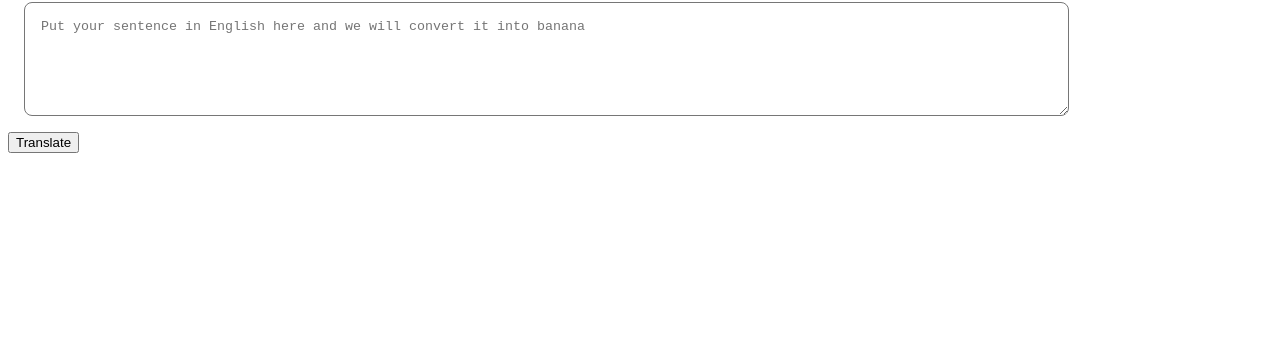
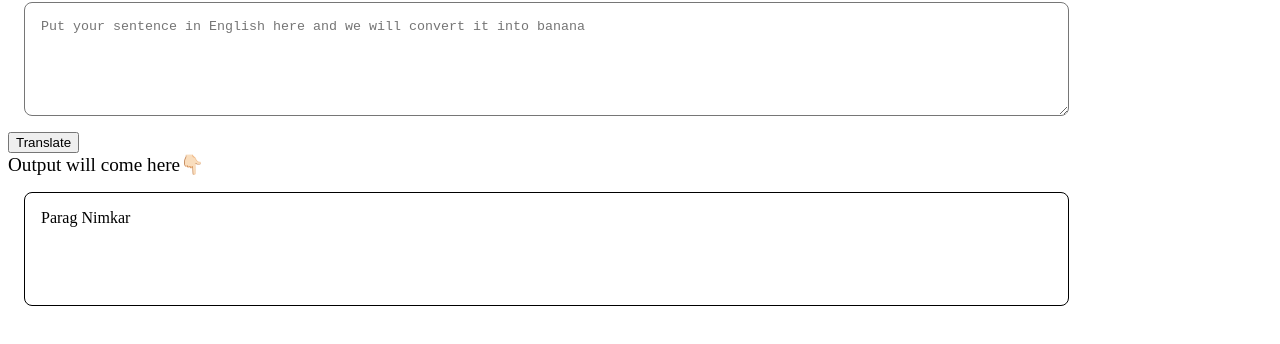
Before and after one commit to paragnimkar/banana-speak, a plain HTML site: page index.html in a window 1280 px wide. Shown: the part 78-422 px from the top of the page. Drawn offline with Linux system fonts and the light colour scheme.

Commit message:
Input Output processing done

```diff
--- a/app.js
+++ b/app.js
@@ -1,11 +1,13 @@
 var btnTranslate = document.querySelector("#btn-translate");
 var txtInput = document.querySelector("#txt-input");
+var output = document.querySelector("#output");
+
+output.innerText = "Parag Nimkar";
 
 console.log(txtInput);
 
 function clickHandler() {
-    console.log("clicked!");
-    console.log("input", txtInput.value);
+    output.innerText = "Let's translate " + txtInput.value;
 }
 
 btnTranslate.addEventListener("click", clickHandler);
--- a/index.html
+++ b/index.html
@@ -13,6 +13,18 @@
         padding: 1rem;
         border-radius: 0.5rem;
       }
+
+      #output {
+        border: 1px solid black;
+        width: 80%;
+        height: 10vh;
+        display: block;
+        margin: 1rem;
+        padding: 1rem;
+        border-radius: 0.5rem;
+      }
+
+
     </style>
   </head>
   <body>
@@ -24,6 +36,9 @@
       rows="10"
     ></textarea>
     <button id="btn-translate">Translate</button>
+
+    <div style="font-size: larger;">Output will come here👇🏻</div>
+    <div id="output"></div>
     <script src="app.js" type="text/javascript"></script>
   </body>
 </html>
```
